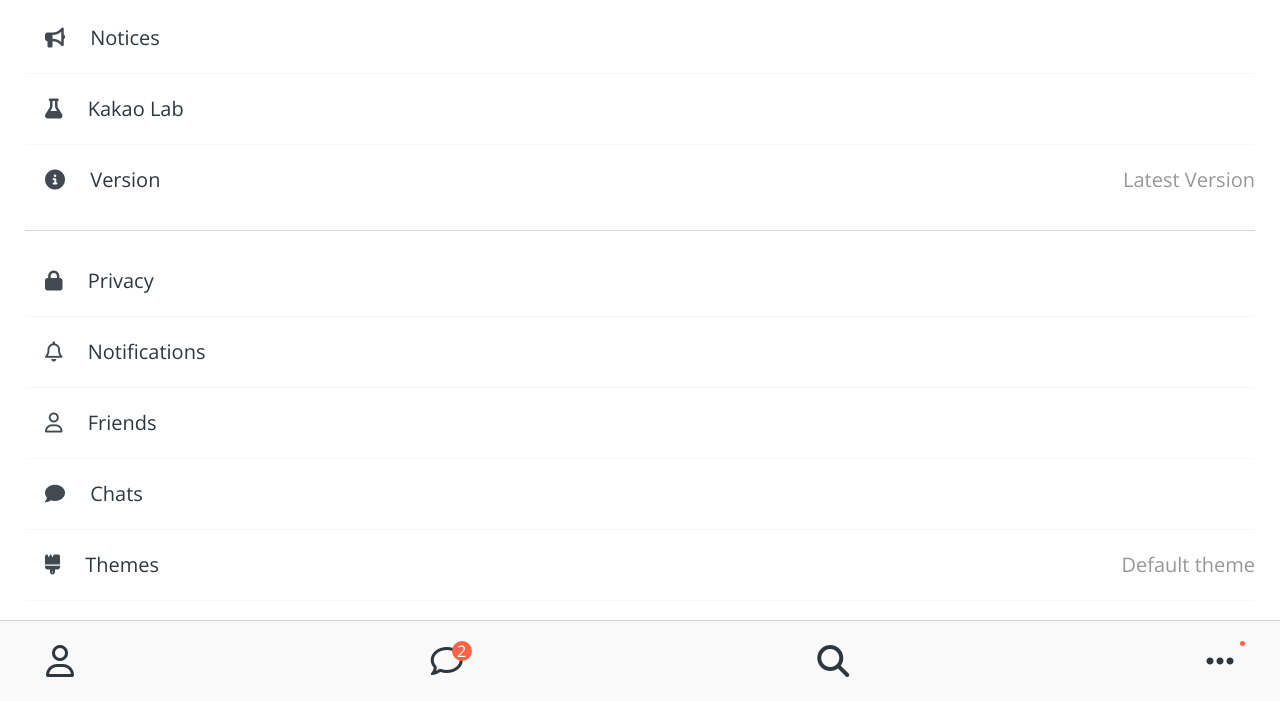
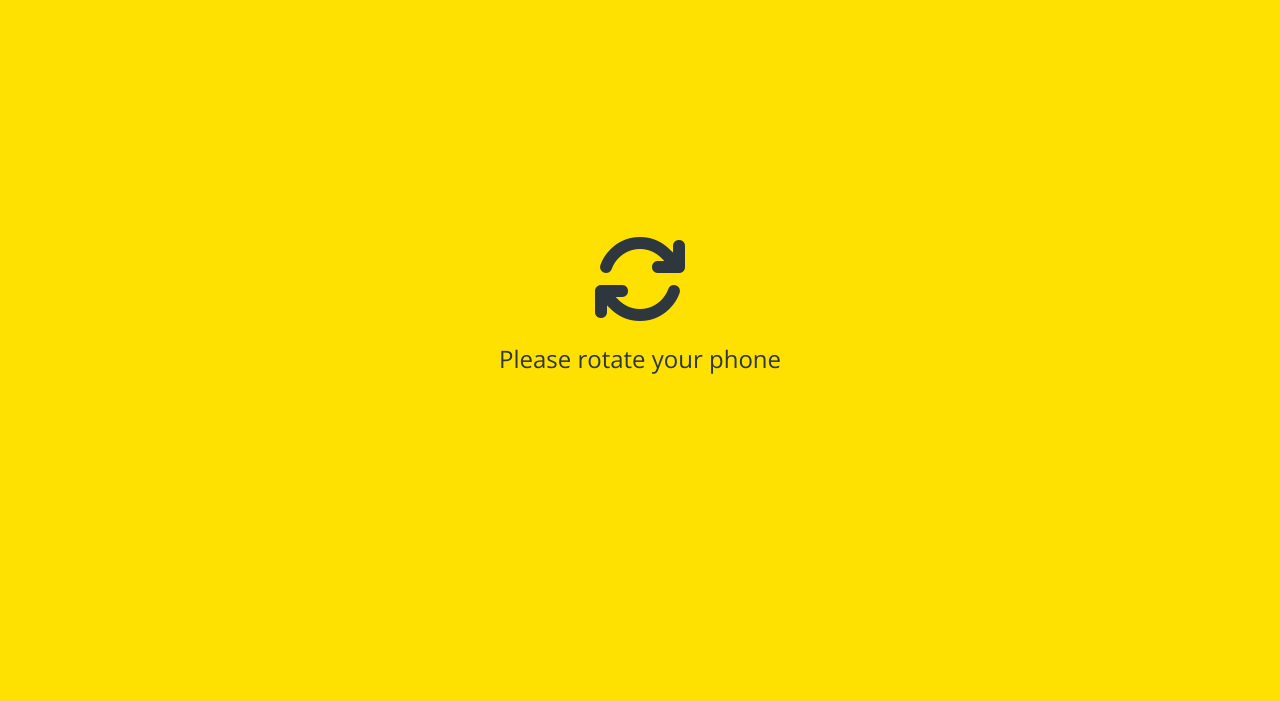
Before and after one commit to korung3195/kakaoclone, a plain HTML site: page settings.html in a window 1280 px wide. Shown: the part 99-800 px from the top of the page. Drawn offline with nearby package versions, Linux system fonts and the light colour scheme.

Commit message:
Update settings.html

```diff
--- a/settings.html
+++ b/settings.html
@@ -131,6 +131,17 @@
         </li>
       </ul>
     </nav>
+
+    <div class="illegal illegal--nomobile">
+      <i class="far fa-sad-tear fa-6x"></i>
+      <span>Your Screen is too big</span>
+    </div>
+
+    <div class="illegal illegal--nolandscape">
+      <i class="fas fa-sync fa-6x"></i>
+      <span>Please rotate your phone</span>
+    </div>
+
     <script
       src="https://kit.fontawesome.com/6478f529f2.js"
       crossorigin="anonymous"
```
